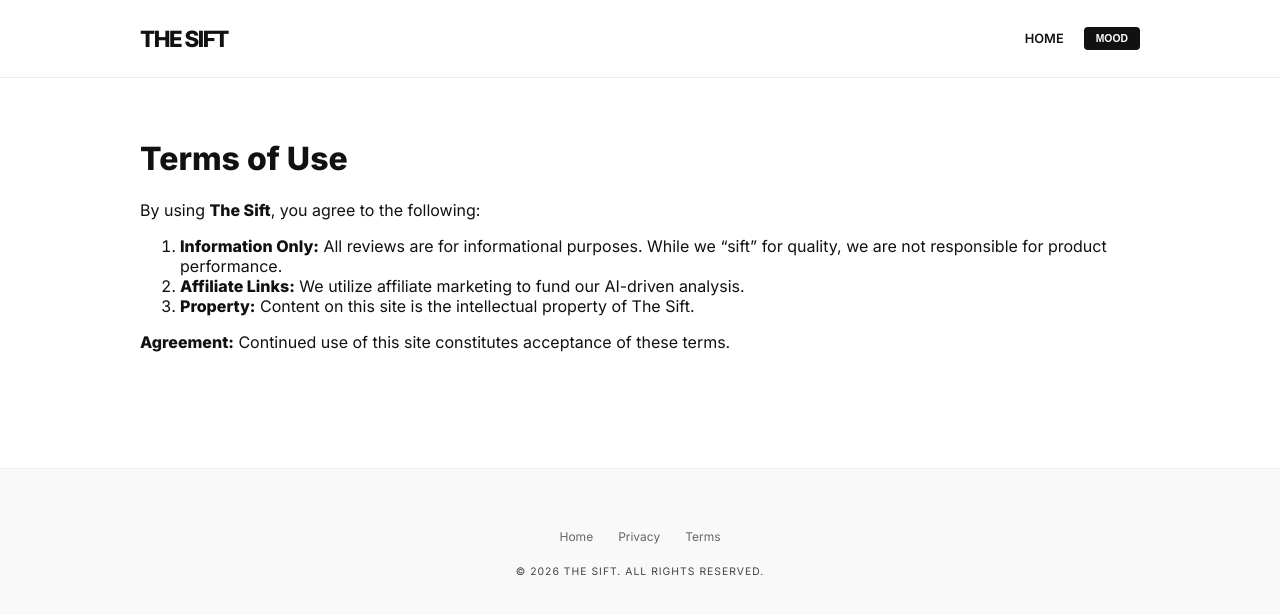
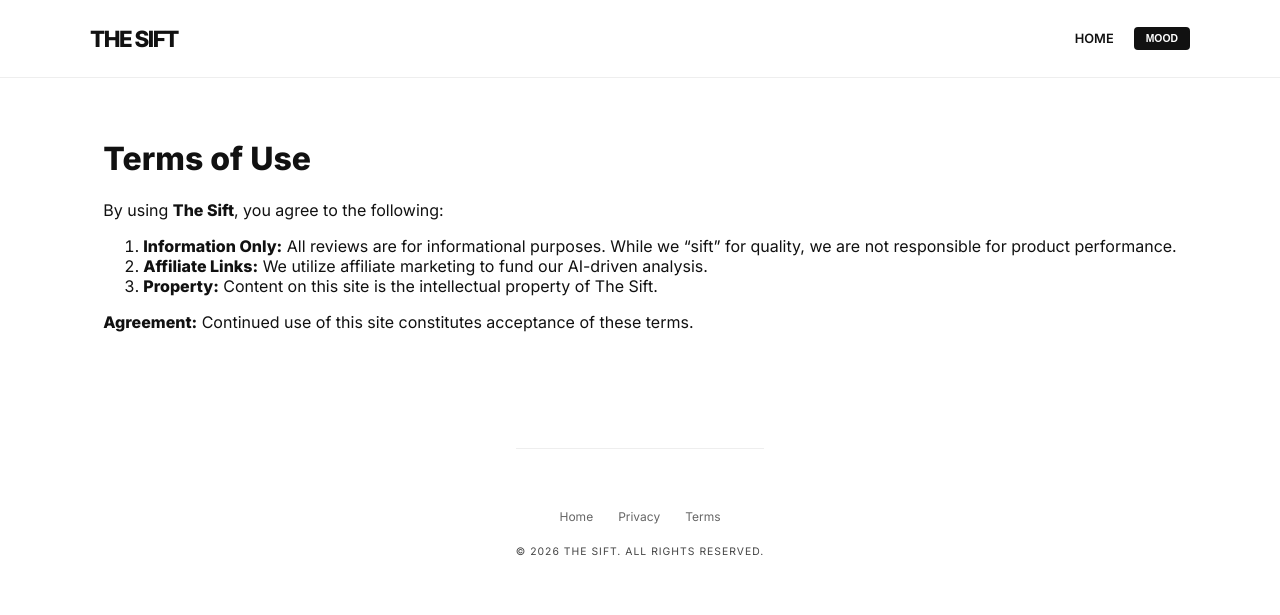
Before and after one commit to 174hz/thesift, a Jekyll site: the page built from terms.md, in a window 1280 px wide. Shown: the top 615 px of the page. Built offline with Jekyll 4.4.1, drawn with Linux system fonts in a browser that asks for light colours.

Commit message:
Update style.scss

```diff
--- a/assets/css/style.scss
+++ b/assets/css/style.scss
@@ -3,62 +3,118 @@
 :root {
   --bg-color: #ffffff;
   --text-color: #111111;
-  --card-bg: #ffffff;
   --border-color: #eeeeee;
   --muted-text: #666666;
-  --footer-bg: #f9f9f9;
+  --max-width: 1100px;
 }
 
 [data-theme="dark"] {
   --bg-color: #0c0c0c;
   --text-color: #eeeeee;
-  --card-bg: #141414;
   --border-color: #222222;
-  --footer-bg: #000000;
 }
 
-[data-theme="graphite"] {
-  --bg-color: #1a1a1b;
-  --text-color: #d1d1d1;
-  --card-bg: #222223;
-  --border-color: #2d2d2e;
-  --footer-bg: #111112;
+/* GLOBAL RESET & CENTERING */
+body {
+    margin: 0;
+    background: var(--bg-color);
+    color: var(--text-color);
+    font-family: 'Inter', sans-serif;
+    display: flex;
+    flex-direction: column;
+    align-items: center; /* Center everything on the X-axis */
+    transition: background 0.3s ease;
 }
 
-[data-theme="ivory"] {
-  --bg-color: #fdfcf8;
-  --text-color: #333333;
-  --card-bg: #f7f5ef;
-  --border-color: #e8e4d8;
-  --footer-bg: #f3f0e7;
+.site-wrapper {
+    width: 100%;
+    max-width: var(--max-width);
+    padding: 0 20px;
+    box-sizing: border-box;
 }
 
-body { margin: 0; background: var(--bg-color); color: var(--text-color); font-family: 'Inter', sans-serif; transition: background 0.3s; }
-.container { max-width: 1000px; margin: 0 auto; padding: 0 20px; }
-
-/* RE-FIXED TWO-BLOCK GRID */
-.post-grid {
-  display: grid;
-  grid-template-columns: 1fr 1fr;
-  gap: 40px;
-  margin-top: 40px;
+/* HEADER ALIGNMENT */
+header {
+    width: 100%;
+    display: flex;
+    justify-content: center;
+    border-bottom: 1px solid var(--border-color);
+    padding: 25px 0;
 }
 
-.post-card {
-  text-decoration: none;
-  color: inherit;
-  display: block;
+header .container {
+    width: 100%;
+    max-width: var(--max-width);
+    display: flex;
+    justify-content: space-between;
+    align-items: center;
+    padding: 0 20px;
 }
 
-.post-image {
-  width: 100%;
-  aspect-ratio: 16/9;
-  background: #eee;
-  border-radius: 4px;
-  overflow: hidden;
-  margin-bottom: 15px;
+/* HERO SECTION - WIDTH DISCIPLINE */
+.latest-analysis-hero {
+    width: 100%;
+    margin-top: 40px;
 }
 
+.hero-image-container {
+    position: relative;
+    width: 100%;
+    aspect-ratio: 21 / 9; /* Cinematic, low-profile height */
+    overflow: hidden;
+    border-radius: 4px;
+    background: #000;
+}
+
+.hero-image-container img {
+    width: 100%;
+    height: 100%;
+    object-fit: cover;
+    opacity: 0.85;
+}
+
+.hero-overlay {
+    position: absolute;
+    bottom: 0;
+    left: 0;
+    padding: 30px;
+    background: linear-gradient(transparent, rgba(0,0,0,0.8));
+    width: 100%;
+    box-sizing: border-box;
+}
+
+.hero-badge {
+    background: #fff;
+    color: #000;
+    padding: 3px 8px;
+    font-size: 0.6rem;
+    font-weight: 800;
+    text-transform: uppercase;
+    letter-spacing: 1px;
+}
+
+.hero-title {
+    color: #fff;
+    font-size: 1.8rem;
+    margin: 10px 0 0 0;
+    font-weight: 800;
+}
+
+/* THE TWO-BLOCK GRID */
+.post-grid {
+    display: grid;
+    grid-template-columns: 1fr 1fr;
+    gap: 40px;
+    margin: 60px 0;
+}
+
+.post-card { text-decoration: none; color: inherit; }
+.post-image { width: 100%; aspect-ratio: 16/9; background: #eee; border-radius: 4px; overflow: hidden; margin-bottom: 15px; }
 .post-image img { width: 100%; height: 100%; object-fit: cover; }
+.post-title { font-size: 1.2rem; margin: 8px 0; font-weight: 700; }
+.post-excerpt { font-size: 0.9rem; color: var(--muted-text); line-height: 1.6; }
 
-@media (max-width: 768px) { .post-grid { grid-template-columns: 1fr; } }
+@media (max-width: 850px) {
+    .post-grid { grid-template-columns: 1fr; }
+    .hero-image-container { aspect-ratio: 16/9; }
+}
```
